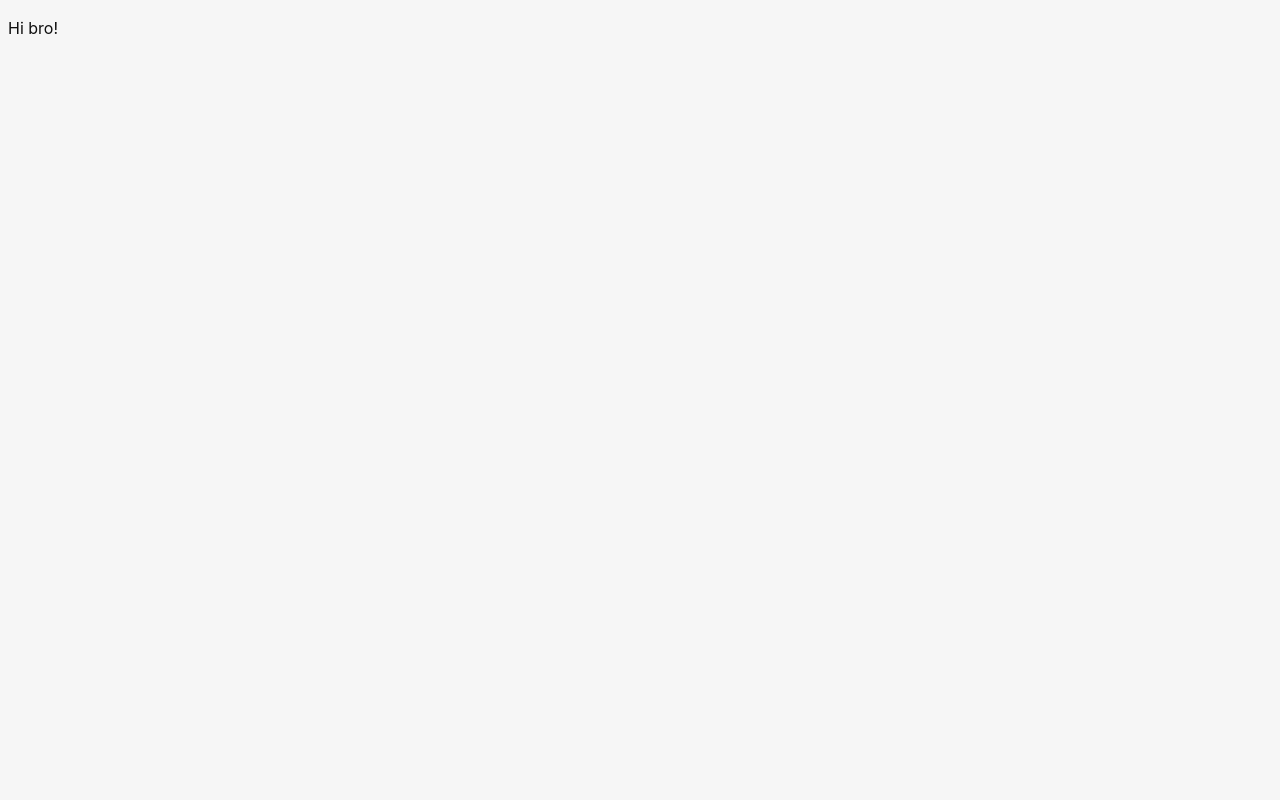
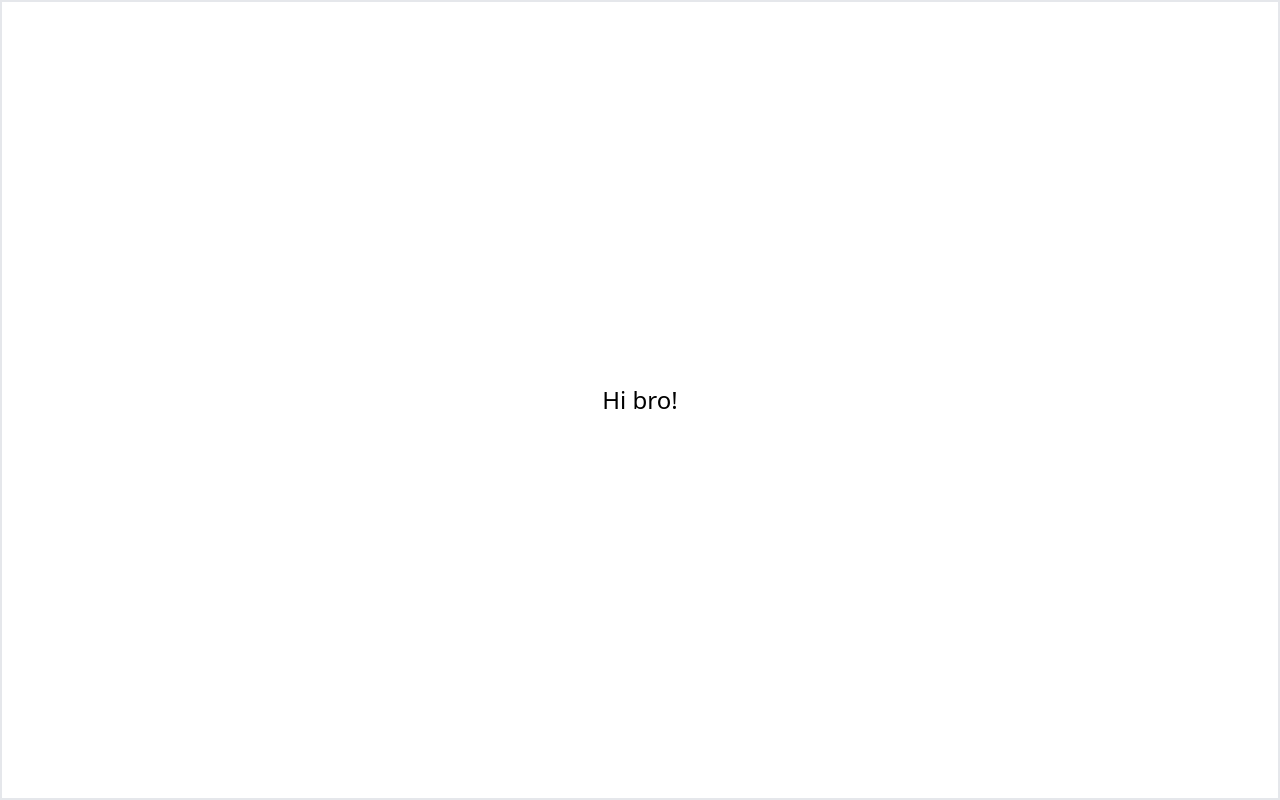
Before and after one commit to lorenzocorallo/schoolboard, a React (Vite) app: page / in a window 1280 px wide. Built offline with nearby package versions, Linux system fonts and the light colour scheme.

Commit message:
installed tailwindcss

```diff
--- /dev/null
+++ b/postcss.config.cjs
@@ -0,0 +1,6 @@
+module.exports = {
+  plugins: {
+    tailwindcss: {},
+    autoprefixer: {},
+  },
+}
--- a/src/Router.tsx
+++ b/src/Router.tsx
@@ -1,7 +1,7 @@
 function Router() {
     return (
-        <div>
-            <p>Hi bro!</p>
+        <div className="flex items-center justify-center border-2 h-screen">
+            <p className="text-2xl">Hi bro!</p>
         </div>
     );
 }
--- /dev/null
+++ b/src/index.css
@@ -0,0 +1,7 @@
+@tailwind base;
+@tailwind components;
+@tailwind utilities;
+
+body {
+    min-height: 100vh;
+}
--- a/src/main.tsx
+++ b/src/main.tsx
@@ -1,7 +1,7 @@
 import React from "react";
 import ReactDOM from "react-dom/client";
 import Router from "./Router";
-import "./style.css";
+import "./index.css";
 
 ReactDOM.createRoot(document.getElementById("root") as HTMLElement).render(
     <React.StrictMode>
--- a/src/style.css
+++ /dev/null
@@ -1,102 +0,0 @@
-:root {
-  font-family: Inter, Avenir, Helvetica, Arial, sans-serif;
-  font-size: 16px;
-  line-height: 24px;
-  font-weight: 400;
-
-  color: #0f0f0f;
-  background-color: #f6f6f6;
-
-  font-synthesis: none;
-  text-rendering: optimizeLegibility;
-  -webkit-font-smoothing: antialiased;
-  -moz-osx-font-smoothing: grayscale;
-  -webkit-text-size-adjust: 100%;
-}
-
-.container {
-  margin: 0;
-  padding-top: 10vh;
-  display: flex;
-  flex-direction: column;
-  justify-content: center;
-  text-align: center;
-}
-
-.logo {
-  height: 6em;
-  padding: 1.5em;
-  will-change: filter;
-  transition: 0.75s;
-}
-
-.logo.tauri:hover {
-  filter: drop-shadow(0 0 2em #24c8db);
-}
-
-.row {
-  display: flex;
-  justify-content: center;
-}
-
-a {
-  font-weight: 500;
-  color: #646cff;
-  text-decoration: inherit;
-}
-
-a:hover {
-  color: #535bf2;
-}
-
-h1 {
-  text-align: center;
-}
-
-input,
-button {
-  border-radius: 8px;
-  border: 1px solid transparent;
-  padding: 0.6em 1.2em;
-  font-size: 1em;
-  font-weight: 500;
-  font-family: inherit;
-  color: #0f0f0f;
-  background-color: #ffffff;
-  transition: border-color 0.25s;
-  box-shadow: 0 2px 2px rgba(0, 0, 0, 0.2);
-}
-
-button {
-  cursor: pointer;
-}
-
-button:hover {
-  border-color: #396cd8;
-}
-
-input,
-button {
-  outline: none;
-}
-
-#greet-input {
-  margin-right: 5px;
-}
-
-@media (prefers-color-scheme: dark) {
-  :root {
-    color: #f6f6f6;
-    background-color: #2f2f2f;
-  }
-
-  a:hover {
-    color: #24c8db;
-  }
-
-  input,
-  button {
-    color: #ffffff;
-    background-color: #0f0f0f98;
-  }
-}
--- /dev/null
+++ b/tailwind.config.cjs
@@ -0,0 +1,11 @@
+/** @type {import('tailwindcss').Config} */
+module.exports = {
+    content: [
+        "./index.html",
+        "./src/**/*.{ts,tsx}",
+    ],
+    theme: {
+        extend: {},
+    },
+    plugins: [],
+}
```
Also changed, not shown: package.json (+7 -4 lines), 1 other file (tests, documents, lock files or other folders).
